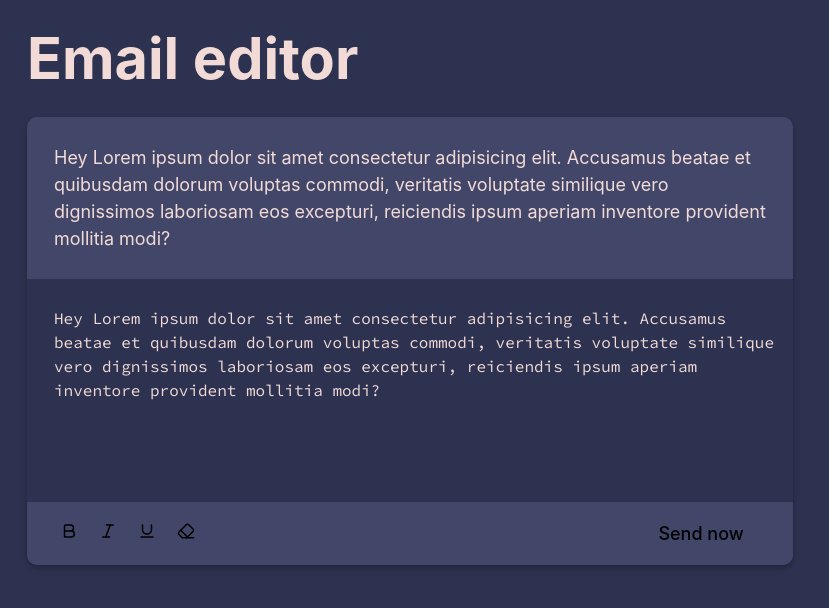
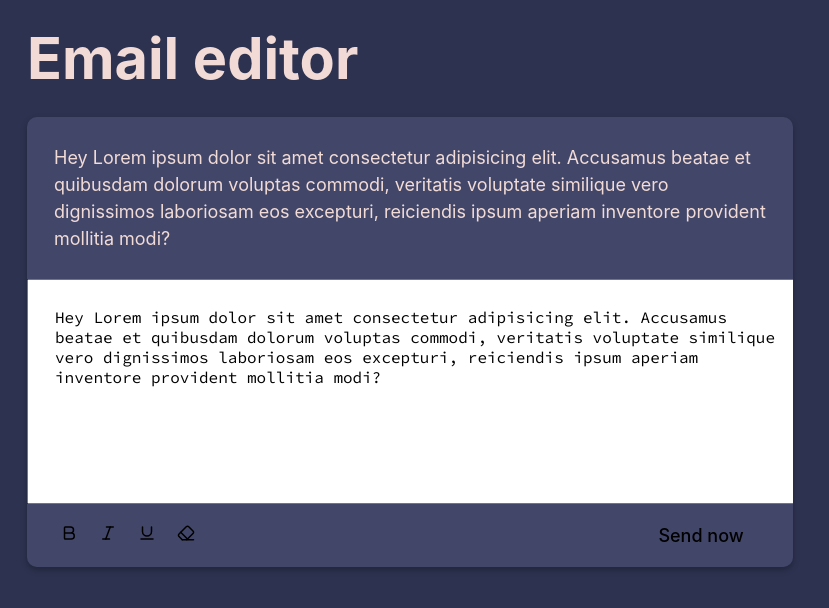
Before and after one commit to klementina1809/email-editor, a React (Vite) app: page / in a window 1280 px wide. Shown: the top 608 px of the page, without its empty margins (0-829 px from the left). Built offline with nearby package versions, Linux system fonts and the light colour scheme.

Commit message:
Fixed text input bug by replacing <div> with <textarea> in the Email Editor component.

```diff
--- a/src/components/EmailEditor.tsx
+++ b/src/components/EmailEditor.tsx
@@ -8,13 +8,12 @@ export function EmailEditor({ setEmailsList }) {
 		`Hey Lorem ipsum dolor sit amet consectetur adipisicing elit. Accusamus beatae et quibusdam dolorum voluptas commodi, veritatis voluptate similique vero dignissimos laboriosam eos excepturi, reiciendis ipsum aperiam inventore provident mollitia modi?`
 	);
 	const [selectedText, setSelectedText] = useState("");
-	const editorRef = useRef(null);
 
 	const handleSelectionChange = () => {
 		const selection = window.getSelection();
 		if (selection) {
-			const selectedText = selection.toString();
-			setSelectedText(selectedText);
+			const newSelectedText = selection.toString();
+			setSelectedText(newSelectedText);
 		}
 	};
 
@@ -40,17 +39,14 @@ export function EmailEditor({ setEmailsList }) {
 			<h1>Email editor</h1>
 			<div className={styles.card}>
 				<div className={styles.prevue}>{parse(text)}</div>
-				<div
-					contentEditable
-					ref={editorRef}
+				<textarea
 					className={styles.editor}
-					onKeyUp={handleSelectionChange}
+					value={text}
 					onMouseUp={handleSelectionChange}
-					onInput={(e) => setText(e.currentTarget.innerText)}
-					suppressContentEditableWarning={true}
+					onChange={(e) => setText(e.target.value)}
 				>
 					{text}
-				</div>
+				</textarea>
 				<div className={styles.actions}>
 					<div className={styles.tools}>
 						<button onClick={applyBold}>
```
